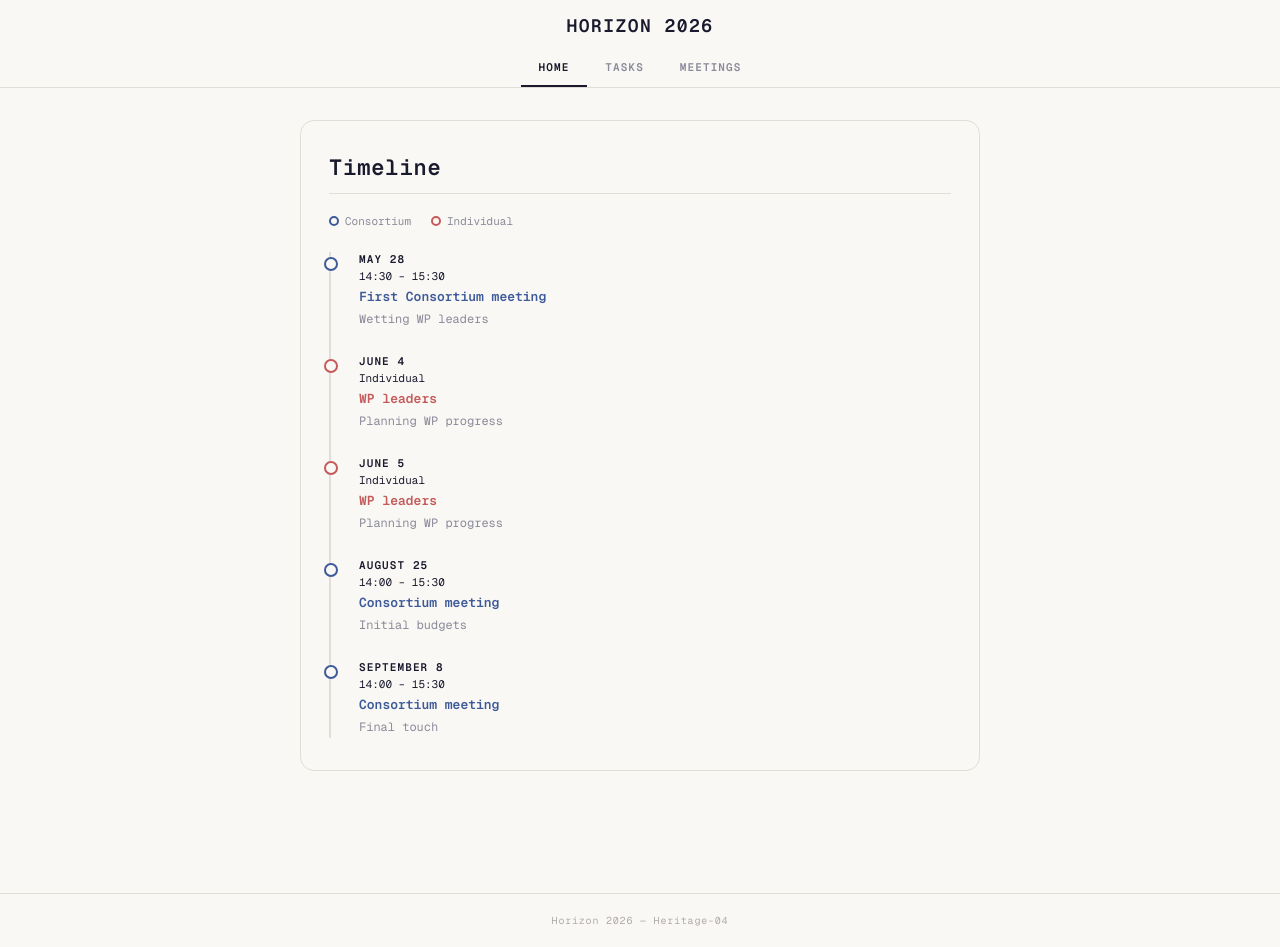
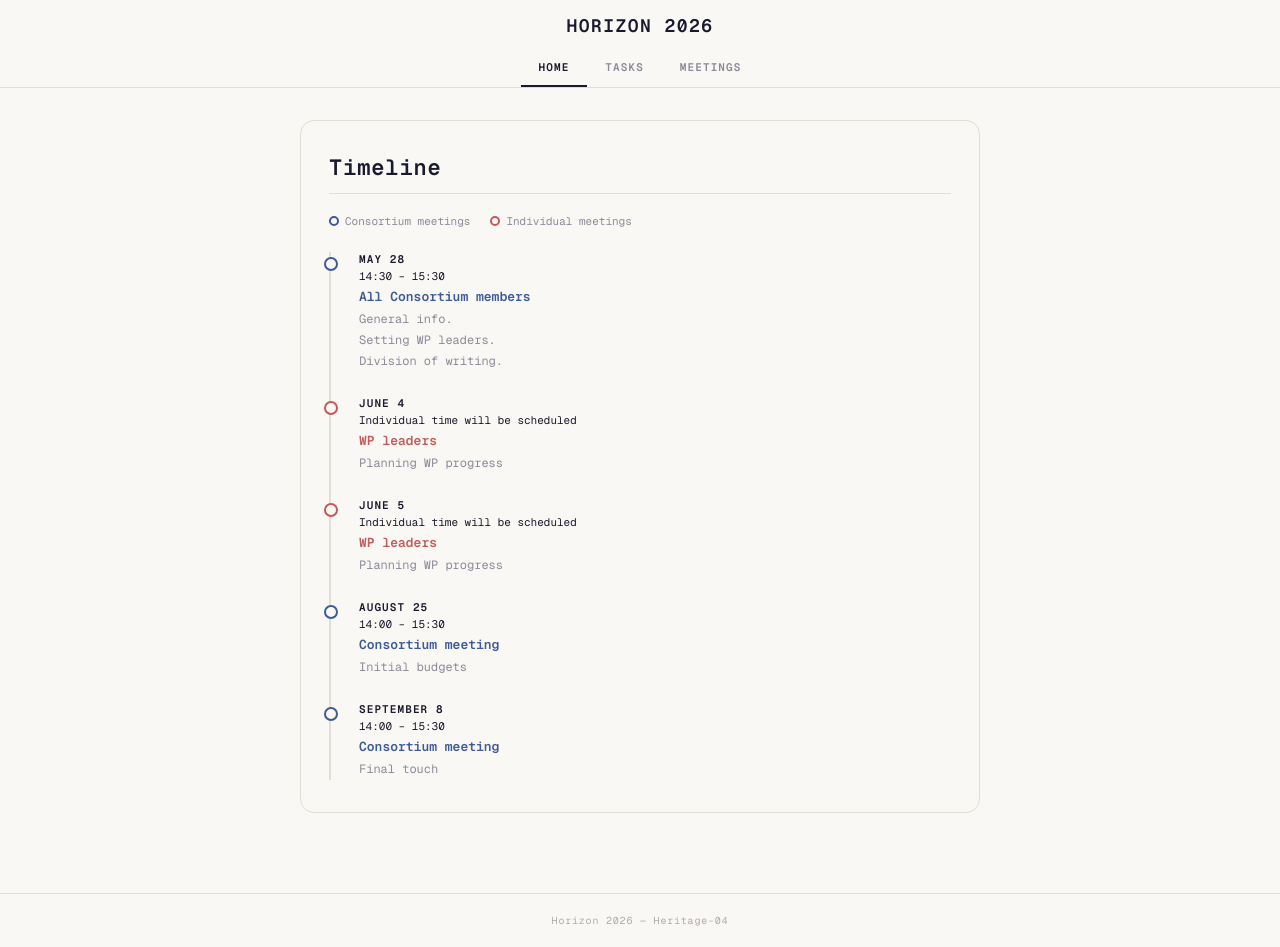
Before and after one commit to EirikSorbo/claime, a Jekyll site: the page built from index.md, in a window 1280 px wide and 947 px high. Built offline with Jekyll 4.4.1, drawn with Linux system fonts in a browser that asks for light colours.

Commit message:
Update index.md

```diff
--- a/index.md
+++ b/index.md
@@ -7,10 +7,10 @@ title: home
 
 <div class="tl-legend">
   <div class="tl-leg">
-    <div class="tl-leg-dot" style="border-color: #3d5a99;"></div> Consortium
+    <div class="tl-leg-dot" style="border-color: #3d5a99;"></div> Consortium meetings
   </div>
   <div class="tl-leg">
-    <div class="tl-leg-dot" style="border-color: #c45a5a;"></div> Individual
+    <div class="tl-leg-dot" style="border-color: #c45a5a;"></div> Individual meetings
   </div>
 </div>
 
@@ -19,20 +19,23 @@ title: home
   <div class="tl-item">
     <div class="tl-date">May 28</div>
     <div class="tl-time">14:30 – 15:30</div>
-    <div class="tl-title">First Consortium meeting</div>
-    <div class="tl-desc">Wetting WP leaders</div>
+    <div class="tl-title">All Consortium members</div>
+    <div class="tl-desc">
+      General info. <br>
+      Setting WP leaders.<br>
+      Division of writing. </div>
   </div>
 
   <div class="tl-item individual">
     <div class="tl-date">June 4</div>
-    <div class="tl-time">Individual</div>
+    <div class="tl-time">Individual time will be scheduled</div>
     <div class="tl-title">WP leaders</div>
     <div class="tl-desc">Planning WP progress</div>
   </div>
 
   <div class="tl-item individual">
     <div class="tl-date">June 5</div>
-    <div class="tl-time">Individual</div>
+    <div class="tl-time">Individual time will be scheduled</div>
     <div class="tl-title">WP leaders</div>
     <div class="tl-desc">Planning WP progress</div>
   </div>
```
